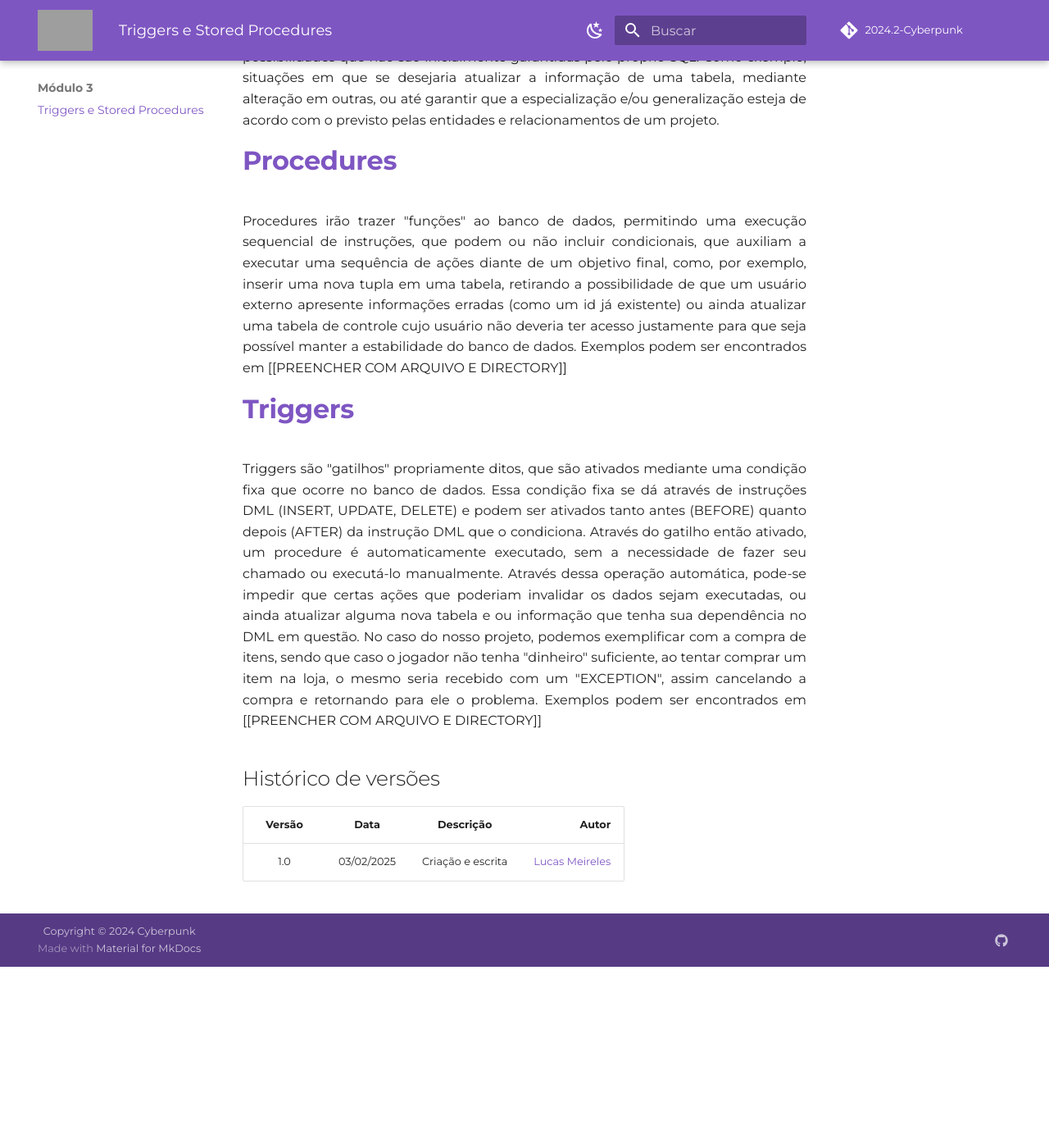
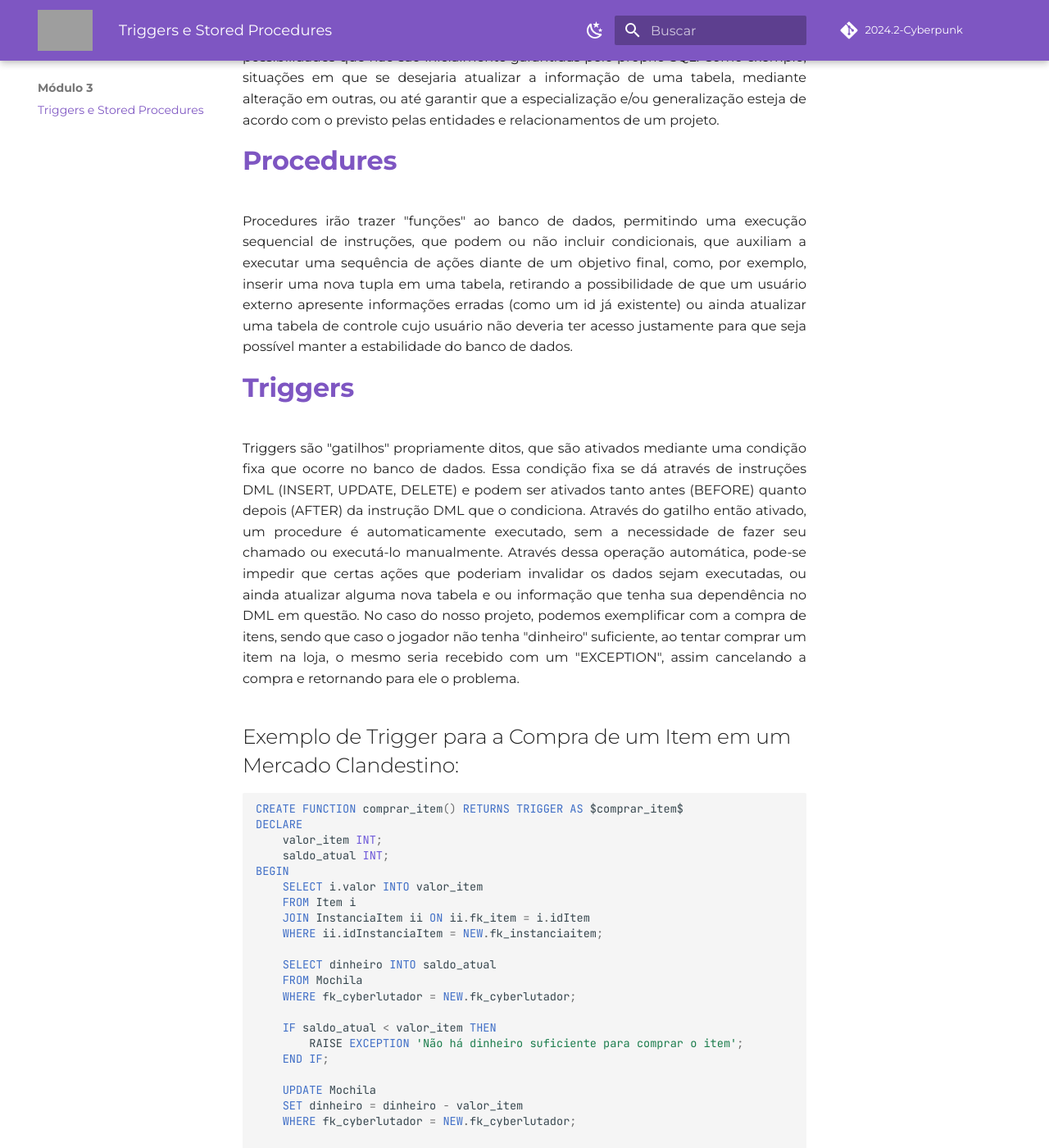
Before and after one commit to SBD1/2024.2-Cyberpunk, an MkDocs documentation site: the page built from docs/modulo3/triggers-procedures.md, in a window 1280 px wide and 1400 px high, scrolled down 248 px. Shown: the whole window at 82% size. Built offline with MkDocs 1.6.1 and Material for MkDocs 9.7.7, drawn with Linux system fonts in a browser that asks for light colours; comment, search, counter and statistics services are not loaded; before the commit the page ends 1427 px from its top, so only the background shows below that; some of the changed text lies outside the part shown; grey boxes are pictures that could not be loaded.

Commit message:
Exemplo Trigger

````diff
--- a/docs/modulo3/triggers-procedures.md
+++ b/docs/modulo3/triggers-procedures.md
@@ -1,27 +1,61 @@
 # Introdução
-
 <p align="justify">
 Triggers e Stored Procedures são elementos essenciais ao banco de dados quando se diz à respeito de promover sua estabilidade e configuração correta mediante à possibilidades que não são inicialmente garantidas pelo próprio SQL. Como exemplo, situações em que se desejaria atualizar a informação de uma tabela, mediante alteração em outras, ou até garantir que a especialização e/ou generalização esteja de acordo com o previsto pelas entidades e relacionamentos de um projeto.
 </p>
 
 # Procedures
-
 <p align="justify">
 Procedures irão trazer "funções" ao banco de dados, permitindo uma execução sequencial de instruções, que podem ou não incluir condicionais, que auxiliam a executar uma sequência de ações diante de um objetivo final, como, por exemplo, inserir uma nova tupla em uma tabela, retirando a possibilidade de que um usuário externo apresente informações erradas (como um id já existente) ou ainda atualizar uma tabela de controle cujo usuário não deveria ter acesso justamente para que seja possível manter a estabilidade do banco de dados.
 
-Exemplos podem ser encontrados em [[PREENCHER COM ARQUIVO E DIRECTORY]]
 </p>
 
 # Triggers
-
 <p align="justify">
 Triggers são "gatilhos" propriamente ditos, que são ativados mediante uma condição fixa que ocorre no banco de dados. Essa condição fixa se dá através de instruções DML (INSERT, UPDATE, DELETE) e podem ser ativados tanto antes (BEFORE) quanto depois (AFTER) da instrução DML que o condiciona. Através do gatilho então ativado, um procedure é automaticamente executado, sem a necessidade de fazer seu chamado ou executá-lo manualmente. Através dessa operação automática, pode-se impedir que certas ações que poderiam invalidar os dados sejam executadas, ou ainda atualizar alguma nova tabela e ou informação que tenha sua dependência no DML em questão. No caso do nosso projeto, podemos exemplificar com a compra de itens, sendo que caso o jogador não tenha "dinheiro" suficiente, ao tentar comprar um item na loja, o mesmo seria recebido com um "EXCEPTION", assim cancelando a compra e retornando para ele o problema.
+</p>
+## Exemplo de Trigger para a Compra de um Item em um Mercado Clandestino:
 
-Exemplos podem ser encontrados em [[PREENCHER COM ARQUIVO E DIRECTORY]]
-</p>
+```sql
+CREATE FUNCTION comprar_item() RETURNS TRIGGER AS $comprar_item$
+DECLARE
+    valor_item INT;
+    saldo_atual INT;
+BEGIN
+    SELECT i.valor INTO valor_item
+    FROM Item i
+    JOIN InstanciaItem ii ON ii.fk_item = i.idItem
+    WHERE ii.idInstanciaItem = NEW.fk_instanciaitem;
+
+    SELECT dinheiro INTO saldo_atual
+    FROM Mochila
+    WHERE fk_cyberlutador = NEW.fk_cyberlutador;
+
+    IF saldo_atual < valor_item THEN
+        RAISE EXCEPTION 'Não há dinheiro suficiente para comprar o item';
+    END IF;
+
+    UPDATE Mochila
+    SET dinheiro = dinheiro - valor_item
+    WHERE fk_cyberlutador = NEW.fk_cyberlutador;
+
+    RETURN NEW;
+END;
+$comprar_item$ LANGUAGE plpgsql;
+
+-- Criar trigger para comprar_item
+CREATE TRIGGER comprar_item_trigger
+BEFORE UPDATE ON Mercado_Item
+FOR EACH ROW EXECUTE FUNCTION comprar_item();
+
+```
+
+Com a criação do trigger, em vez de utilizarmos uma lógica de verificação a cada item, em cada loja, podemos realizar a checagem e atualização de diversos dados a partir da ação de tentar comprar um item. Neste caso, na situação em que o jogador não possuir "dinheiro" para comprar o item, o banco de dados irá retornar um erro e a operação de compra é cancelada.
+
+Outros triggers e procedures podem ser encontrados em <a href="https://github.com/SBD1/2024.2-Cyberpunk/tree/699fca42dff077014855068d58069e5214081bae/triggers-procedures" target="blank"> Triggers & Stored Procedures </a>
 
 ## Histórico de versões
 
 | Versão |  Data  | Descrição | Autor |
 |:------:|:------:|:---------:|------:|
 | 1.0 | 03/02/2025 | Criação e escrita | [Lucas Meireles](https://github.com/Katuner) |
+| 1.1 | 03/02/2025 | Atualização de exemplo | [Lucas Meireles](https://github.com/Katuner) |
````
